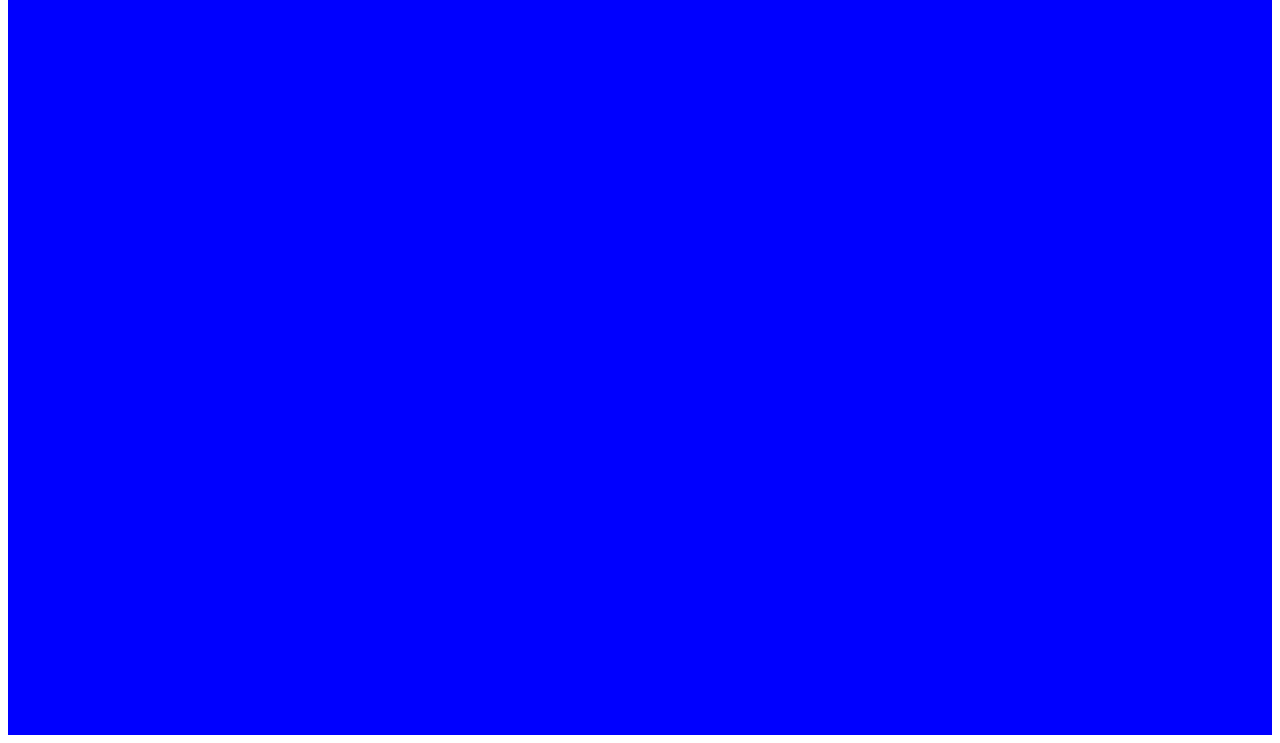
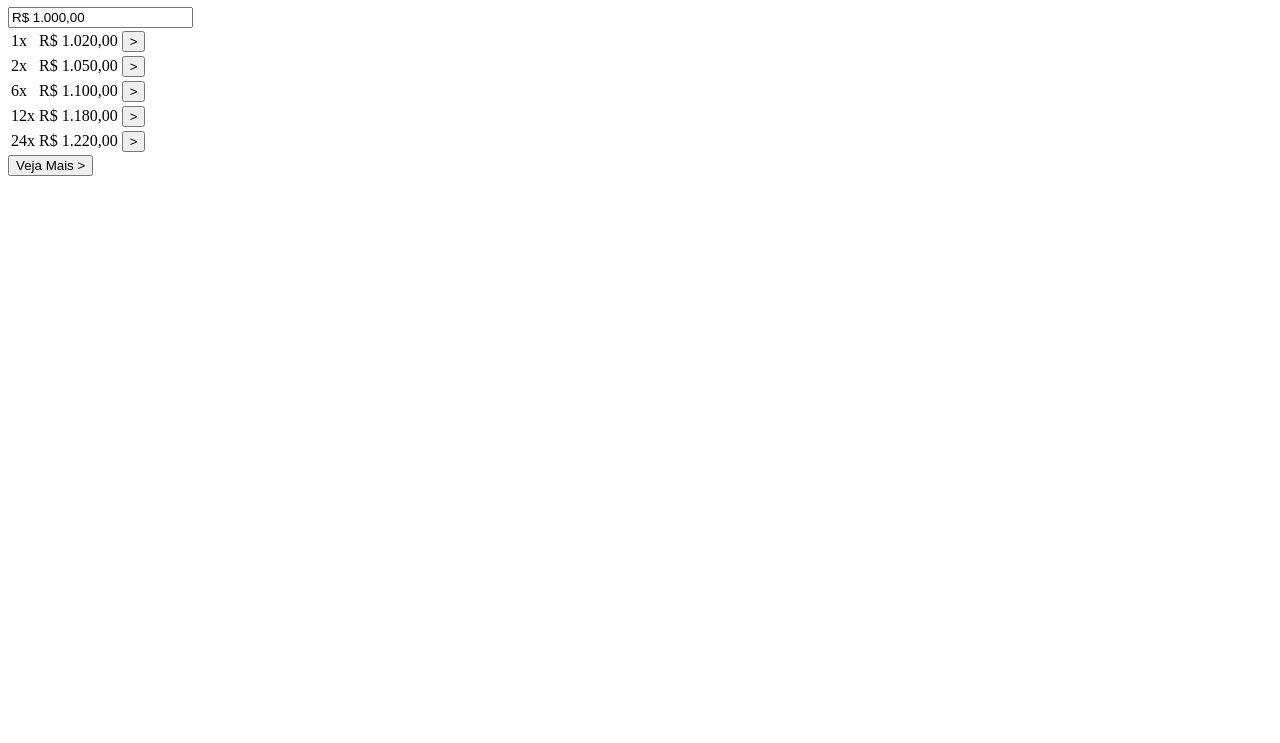
Before and after one commit to yassernascimento/facilcred, a Gatsby site: page / in a window 1280 px wide. Shown: the part 73-816 px from the top of the page. Built offline with nearby package versions, Linux system fonts and the light colour scheme; Gatsby itself is replaced by a stand-in of ours.

Commit message:
setup simulation table

```diff
--- a/package.json
+++ b/package.json
@@ -15,7 +15,8 @@
   "dependencies": {
     "gatsby": "^2.23.12",
     "react": "^16.12.0",
-    "react-dom": "^16.12.0"
+    "react-dom": "^16.12.0",
+    "react-number-format": "^4.4.1"
   },
   "devDependencies": {
     "prettier": "2.0.5"
--- a/src/components/index.js
+++ b/src/components/index.js
@@ -1 +1,2 @@
 export * from './diferencial/differential'
+export * from './table/table'
--- /dev/null
+++ b/src/components/table/table.js
@@ -0,0 +1,70 @@
+import React, { useState } from 'react'
+import NumberFormat from 'react-number-format'
+
+const multipliers = [
+  { splits: 1, percentage: 0.02 },
+  { splits: 2, percentage: 0.05 },
+  { splits: 6, percentage: 0.1 },
+  { splits: 12, percentage: 0.18 },
+  { splits: 24, percentage: 0.22 },
+]
+
+export function Table(props) {
+  const [base, setBase] = useState(1000)
+  const defaultNumberFormatProps = {
+    prefix: 'R$ ',
+    thousandSeparator: '.',
+    decimalSeparator: ',',
+    allowNegative: false,
+    decimalScale: 2,
+    fixedDecimalScale: true,
+    isNumericString: true,
+  }
+
+  function handleChange(event) {
+    setBase(event.value)
+  }
+
+  function calcValue(percentage) {
+    // react-number-format doesn't allow type number
+    const baseNumber = Number(base)
+    return baseNumber * percentage + baseNumber
+  }
+
+  return (
+    <div>
+      <div>
+        <h1>
+          Simulador <span>Fácil Cred</span>
+        </h1>
+        <NumberFormat
+          {...defaultNumberFormatProps}
+          onValueChange={handleChange}
+          value={base}
+        />
+      </div>
+      <table>
+        <tbody>
+          {multipliers.map(function createRow(m) {
+            return (
+              <tr key={m.splits}>
+                <td>{`${m.splits}x`}</td>
+                <td>
+                  <NumberFormat
+                    {...defaultNumberFormatProps}
+                    displayType={'text'}
+                    value={calcValue(m.percentage)}
+                  />
+                </td>
+                <td>
+                  <button>{`>`}</button>
+                </td>
+              </tr>
+            )
+          })}
+        </tbody>
+      </table>
+      <button>{`Veja Mais >`}</button>
+    </div>
+  )
+}
--- a/src/pages/index.js
+++ b/src/pages/index.js
@@ -1,10 +1,10 @@
 import React from 'react'
-import { Differential } from '../components'
+import { Differential, Table } from '../components'
 
 export default function Home() {
   return (
     <div>
-      <Differential />
+      <Table />
     </div>
   )
 }
```
Also changed, not shown: 1 other file.
